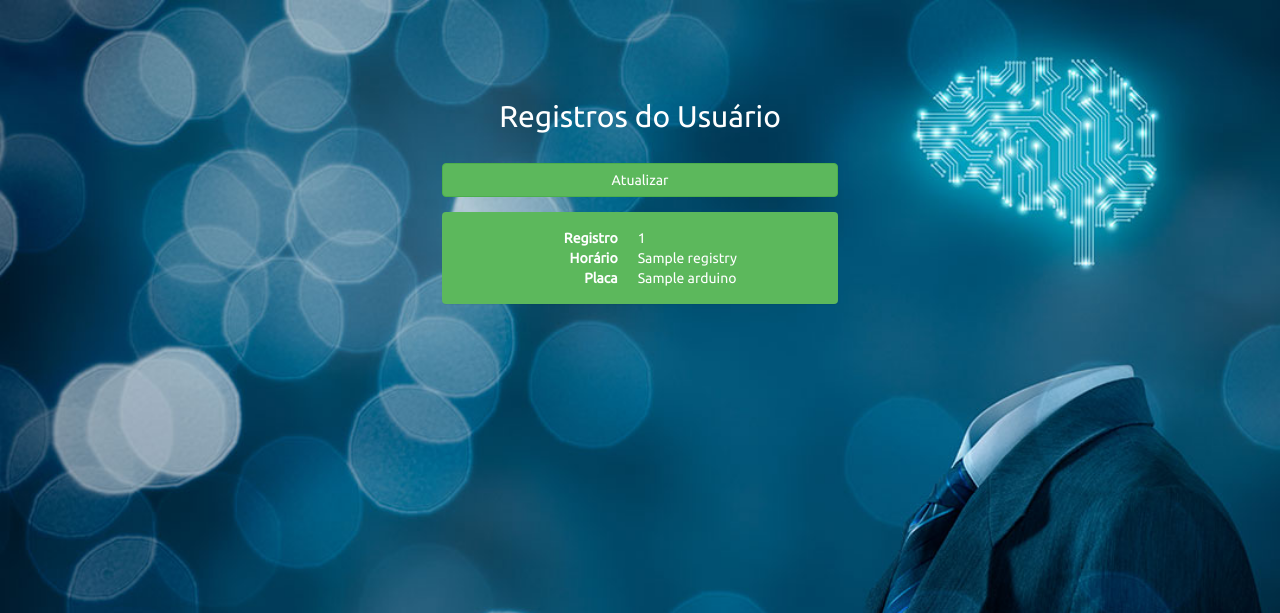
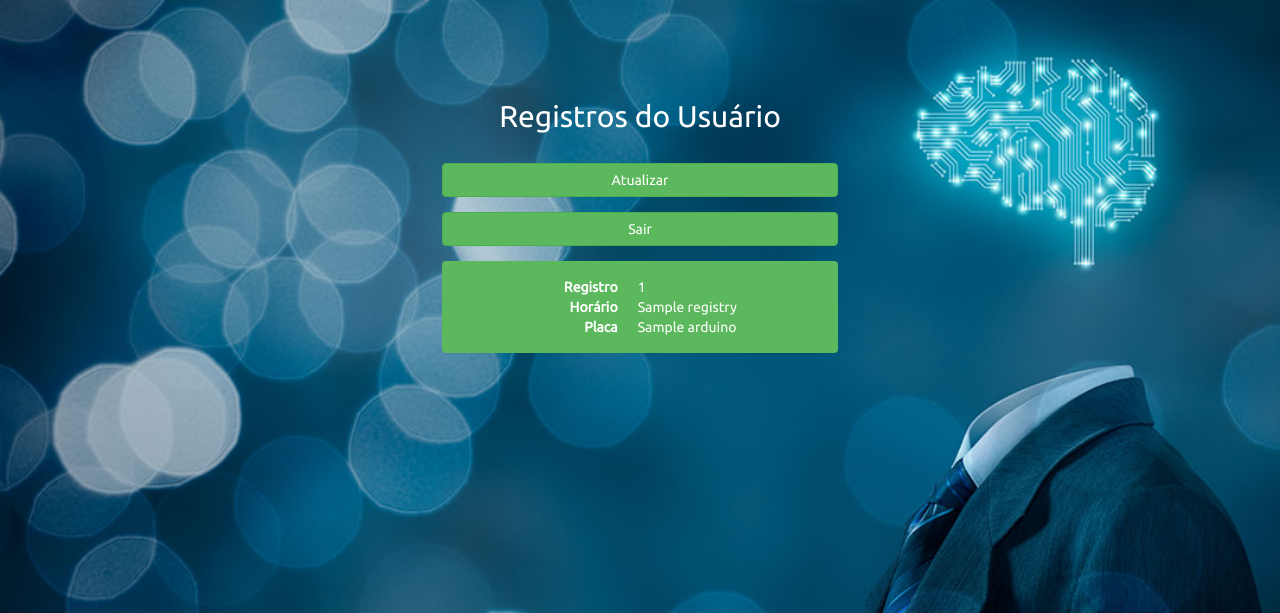
Before and after one commit to sancozta/safety-django, a Django app: template polls/templates/polls/home.html in a window 1280 px wide. Shown: the top 613 px of the page. Run offline with Django 3.2, Linux system fonts and the light colour scheme; the template is opened without the code that fills it: most values are stand-ins (such as "Sample title", 1, 10 or a date in 2020); some libraries are stand-ins or nearby versions.

Commit message:
Atualização

```diff
--- a/polls/templates/polls/home.html
+++ b/polls/templates/polls/home.html
@@ -25,6 +25,14 @@
     </div>
 </div>
 
+<div class="row">
+    <div class="col-md-4 col-md-offset-4">
+        <div class="form-group">
+            <a href="/" class="btn btn-success btn-block">Sair</a>
+        </div>
+    </div>
+</div>
+
 {% for log in list %}
 
     <div class="row">
--- a/project/settings.py
+++ b/project/settings.py
@@ -95,7 +95,7 @@ STATICFILES_DIRS = (
 )
 
 # Disable Static Heroku
-# DISABLE_COLLECTSTATIC = 1
+DISABLE_COLLECTSTATIC = 1
 
 # Simplified static file serving.
 STATICFILES_STORAGE = 'whitenoise.storage.CompressedManifestStaticFilesStorage'
```
